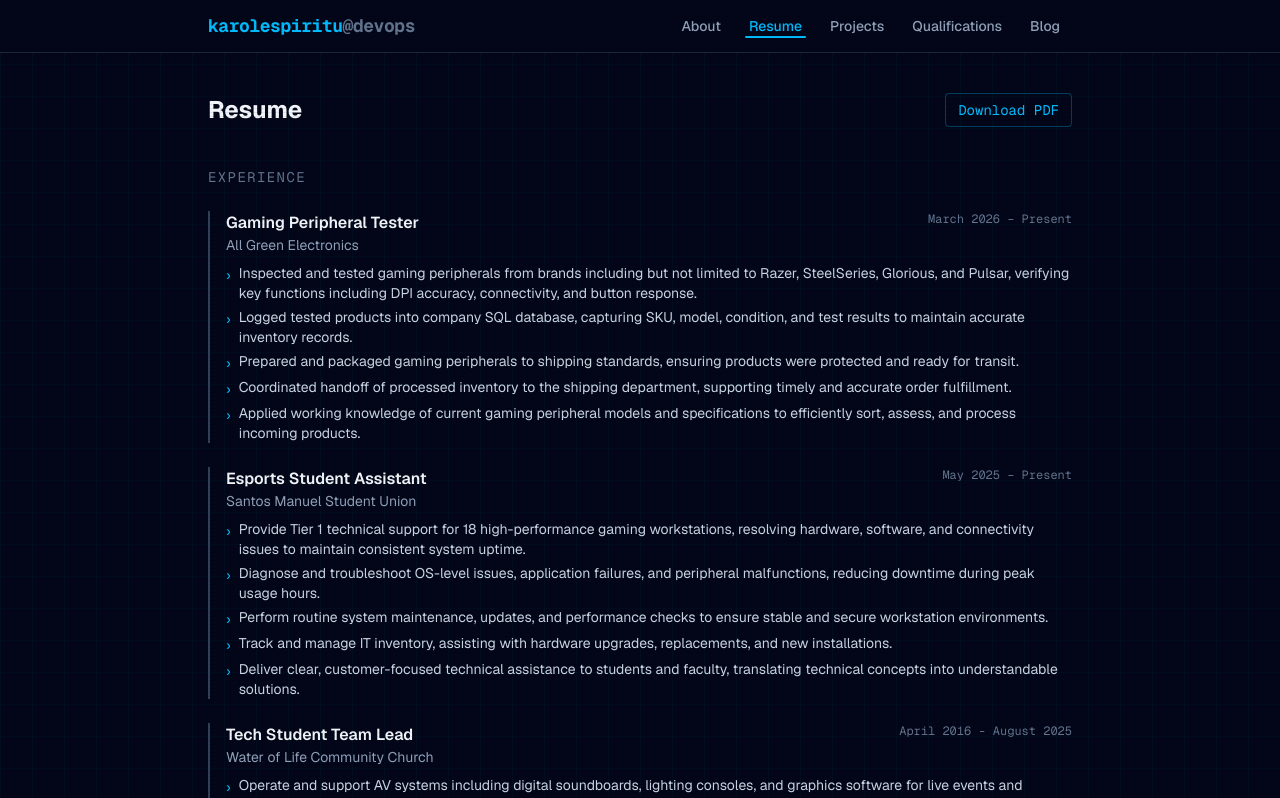
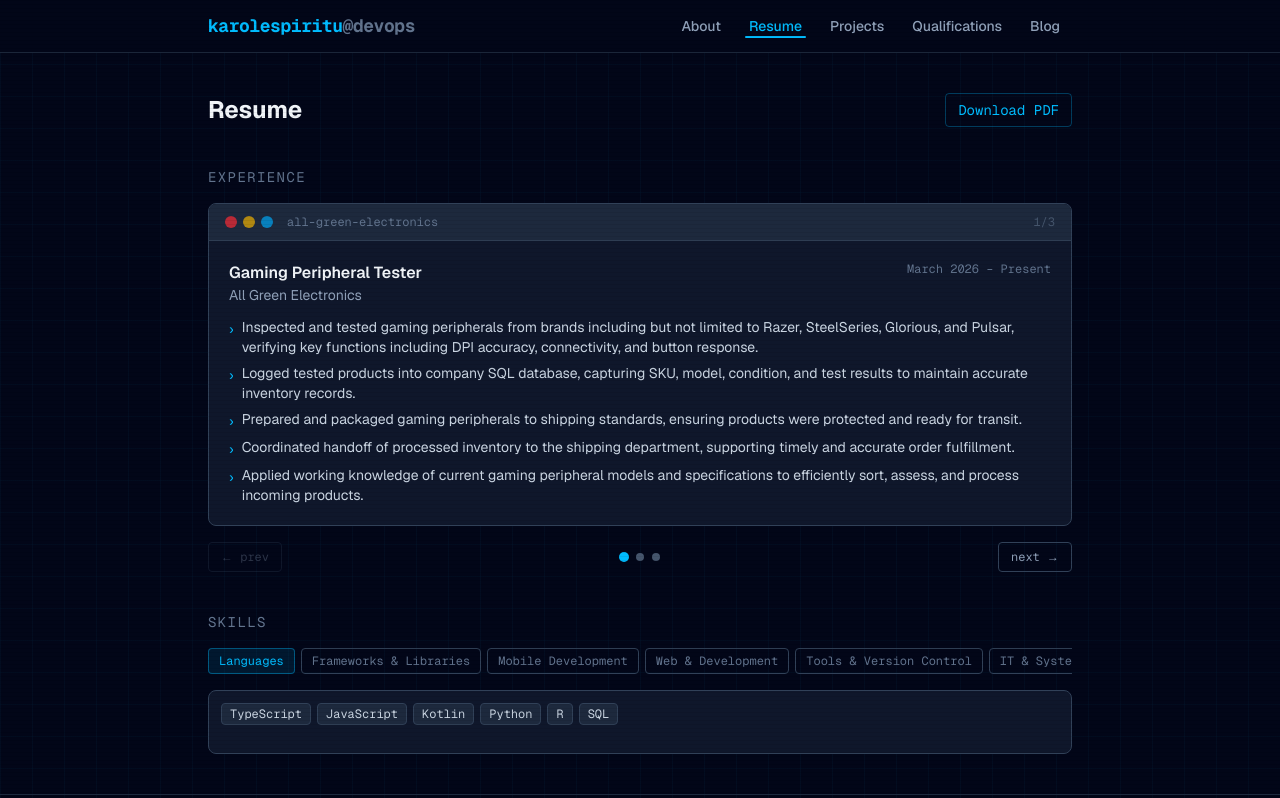
Before and after one commit to kayspadess/WebsitePortfolio, a Next.js app: page /resume in a window 1280 px wide. Shown: the top 798 px of the page. Built offline with nearby package versions, Linux system fonts and the light colour scheme.

Commit message:
Experience carousel and skills tab carousel on resume page

```diff
--- a/app/resume/page.tsx
+++ b/app/resume/page.tsx
@@ -1,4 +1,6 @@
 import { FadeIn } from "@/components/FadeIn";
+import { ExperienceCarousel } from "@/components/ExperienceCarousel";
+import { SkillsCarousel } from "@/components/SkillsCarousel";
 
 const experience = [
   {
@@ -66,57 +68,19 @@ export default function ResumePage() {
         </div>
       </FadeIn>
 
-      <section className="space-y-6">
-        <FadeIn>
+      <FadeIn>
+        <section className="space-y-4">
           <h2 className="text-sm font-mono text-slate-500 uppercase tracking-widest">Experience</h2>
-        </FadeIn>
-        {experience.map((job, i) => (
-          <FadeIn key={job.company} delay={i * 0.1}>
-            <div className="border-l-2 border-slate-700 pl-4 space-y-1">
-              <div className="flex items-start justify-between gap-4">
-                <div>
-                  <p className="font-semibold text-slate-100">{job.role}</p>
-                  <p className="text-sm text-slate-400">{job.company}</p>
-                </div>
-                <span className="text-xs font-mono text-slate-500 whitespace-nowrap">{job.period}</span>
-              </div>
-              <ul className="mt-2 space-y-1">
-                {job.bullets.map((b) => (
-                  <li key={b} className="text-sm text-slate-300 flex gap-2">
-                    <span className="text-sky-400 mt-0.5">›</span>
-                    {b}
-                  </li>
-                ))}
-              </ul>
-            </div>
-          </FadeIn>
-        ))}
-      </section>
+          <ExperienceCarousel experience={experience} />
+        </section>
+      </FadeIn>
 
-      <section className="space-y-4">
-        <FadeIn>
+      <FadeIn>
+        <section className="space-y-4">
           <h2 className="text-sm font-mono text-slate-500 uppercase tracking-widest">Skills</h2>
-        </FadeIn>
-        <div className="space-y-3">
-          {Object.entries(skills).map(([category, items], i) => (
-            <FadeIn key={category} delay={i * 0.05}>
-              <div className="space-y-1.5">
-                <span className="text-xs font-mono text-slate-500">{category}</span>
-                <div className="flex flex-wrap gap-1.5">
-                  {items.map((item) => (
-                    <span
-                      key={item}
-                      className="px-2 py-0.5 bg-slate-800 border border-slate-700 rounded text-xs text-slate-300 font-mono hover:border-sky-400/50 hover:text-sky-300 hover:shadow-sm hover:shadow-sky-400/30 transition-all duration-150 cursor-default"
-                    >
-                      {item}
-                    </span>
-                  ))}
-                </div>
-              </div>
-            </FadeIn>
-          ))}
-        </div>
-      </section>
+          <SkillsCarousel skills={skills} />
+        </section>
+      </FadeIn>
     </div>
   );
 }
--- /dev/null
+++ b/components/ExperienceCarousel.tsx
@@ -0,0 +1,85 @@
+"use client";
+
+import { useState } from "react";
+
+interface Job {
+  company: string;
+  role: string;
+  period: string;
+  bullets: string[];
+}
+
+export function ExperienceCarousel({ experience }: { experience: Job[] }) {
+  const [current, setCurrent] = useState(0);
+  const job = experience[current];
+
+  return (
+    <div className="space-y-4">
+      {/* Card */}
+      <div className="border border-slate-700 rounded-lg overflow-hidden bg-slate-900 hover:border-sky-400/40 hover:shadow-lg hover:shadow-sky-400/10 transition-all duration-200">
+        {/* Terminal chrome */}
+        <div className="flex items-center gap-1.5 px-4 py-2.5 bg-slate-800 border-b border-slate-700">
+          <span className="w-3 h-3 rounded-full bg-red-500/70" />
+          <span className="w-3 h-3 rounded-full bg-yellow-500/70" />
+          <span className="w-3 h-3 rounded-full bg-sky-500/70" />
+          <span className="ml-2 text-xs font-mono text-slate-500">
+            {job.company.toLowerCase().replace(/\s+/g, "-")}
+          </span>
+          <span className="ml-auto text-xs font-mono text-slate-600">
+            {current + 1}/{experience.length}
+          </span>
+        </div>
+
+        {/* Content */}
+        <div className="p-5 space-y-3">
+          <div className="flex items-start justify-between gap-4">
+            <div>
+              <p className="font-semibold text-slate-100">{job.role}</p>
+              <p className="text-sm text-slate-400">{job.company}</p>
+            </div>
+            <span className="text-xs font-mono text-slate-500 whitespace-nowrap shrink-0">{job.period}</span>
+          </div>
+          <ul className="space-y-1.5">
+            {job.bullets.map((b) => (
+              <li key={b} className="text-sm text-slate-300 flex gap-2">
+                <span className="text-sky-400 mt-0.5 shrink-0">›</span>
+                {b}
+              </li>
+            ))}
+          </ul>
+        </div>
+      </div>
+
+      {/* Navigation */}
+      <div className="flex items-center justify-between">
+        <button
+          onClick={() => setCurrent((c) => Math.max(0, c - 1))}
+          disabled={current === 0}
+          className="px-3 py-1.5 text-xs font-mono border border-slate-700 rounded text-slate-400 hover:border-sky-400/50 hover:text-sky-400 disabled:opacity-30 disabled:cursor-not-allowed transition-all"
+        >
+          ← prev
+        </button>
+
+        <div className="flex gap-2">
+          {experience.map((_, i) => (
+            <button
+              key={i}
+              onClick={() => setCurrent(i)}
+              className={`w-2 h-2 rounded-full transition-all ${
+                i === current ? "bg-sky-400 scale-125" : "bg-slate-600 hover:bg-slate-400"
+              }`}
+            />
+          ))}
+        </div>
+
+        <button
+          onClick={() => setCurrent((c) => Math.min(experience.length - 1, c + 1))}
+          disabled={current === experience.length - 1}
+          className="px-3 py-1.5 text-xs font-mono border border-slate-700 rounded text-slate-400 hover:border-sky-400/50 hover:text-sky-400 disabled:opacity-30 disabled:cursor-not-allowed transition-all"
+        >
+          next →
+        </button>
+      </div>
+    </div>
+  );
+}
--- /dev/null
+++ b/components/SkillsCarousel.tsx
@@ -0,0 +1,44 @@
+"use client";
+
+import { useState } from "react";
+
+export function SkillsCarousel({ skills }: { skills: Record<string, string[]> }) {
+  const categories = Object.keys(skills);
+  const [active, setActive] = useState(0);
+  const items = skills[categories[active]];
+
+  return (
+    <div className="space-y-3">
+      {/* Category tabs */}
+      <div className="flex gap-1.5 overflow-x-auto pb-1 scrollbar-none">
+        {categories.map((cat, i) => (
+          <button
+            key={cat}
+            onClick={() => setActive(i)}
+            className={`px-2.5 py-1 text-xs font-mono rounded whitespace-nowrap transition-all shrink-0 ${
+              i === active
+                ? "bg-sky-400/10 text-sky-400 border border-sky-400/40"
+                : "text-slate-500 border border-slate-700 hover:text-slate-300 hover:border-slate-500"
+            }`}
+          >
+            {cat}
+          </button>
+        ))}
+      </div>
+
+      {/* Skills for active category */}
+      <div className="border border-slate-700 rounded-lg p-3 bg-slate-900 min-h-16">
+        <div className="flex flex-wrap gap-1.5">
+          {items.map((item) => (
+            <span
+              key={item}
+              className="px-2 py-0.5 bg-slate-800 border border-slate-700 rounded text-xs text-slate-300 font-mono hover:border-sky-400/50 hover:text-sky-300 hover:shadow-sm hover:shadow-sky-400/30 transition-all duration-150 cursor-default"
+            >
+              {item}
+            </span>
+          ))}
+        </div>
+      </div>
+    </div>
+  );
+}
```
